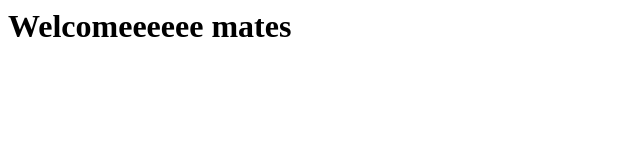
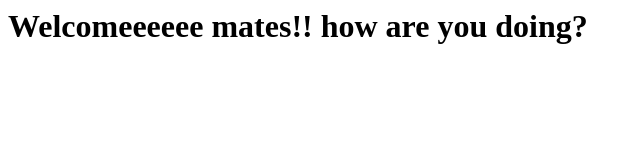
Before and after one commit to nandita55/Origin, a plain HTML site: page index.html in a window 1280 px wide. Shown: the whole page, without its empty margins (0-640 px from the left). Drawn offline with Linux system fonts and the light colour scheme.

Commit message:
h1 updated

```diff
--- a/index.html
+++ b/index.html
@@ -1 +1 @@
-<h1>Welcomeeeeee mates</h1>
+<h1>Welcomeeeeee mates!! how are you doing?</h1>
```
